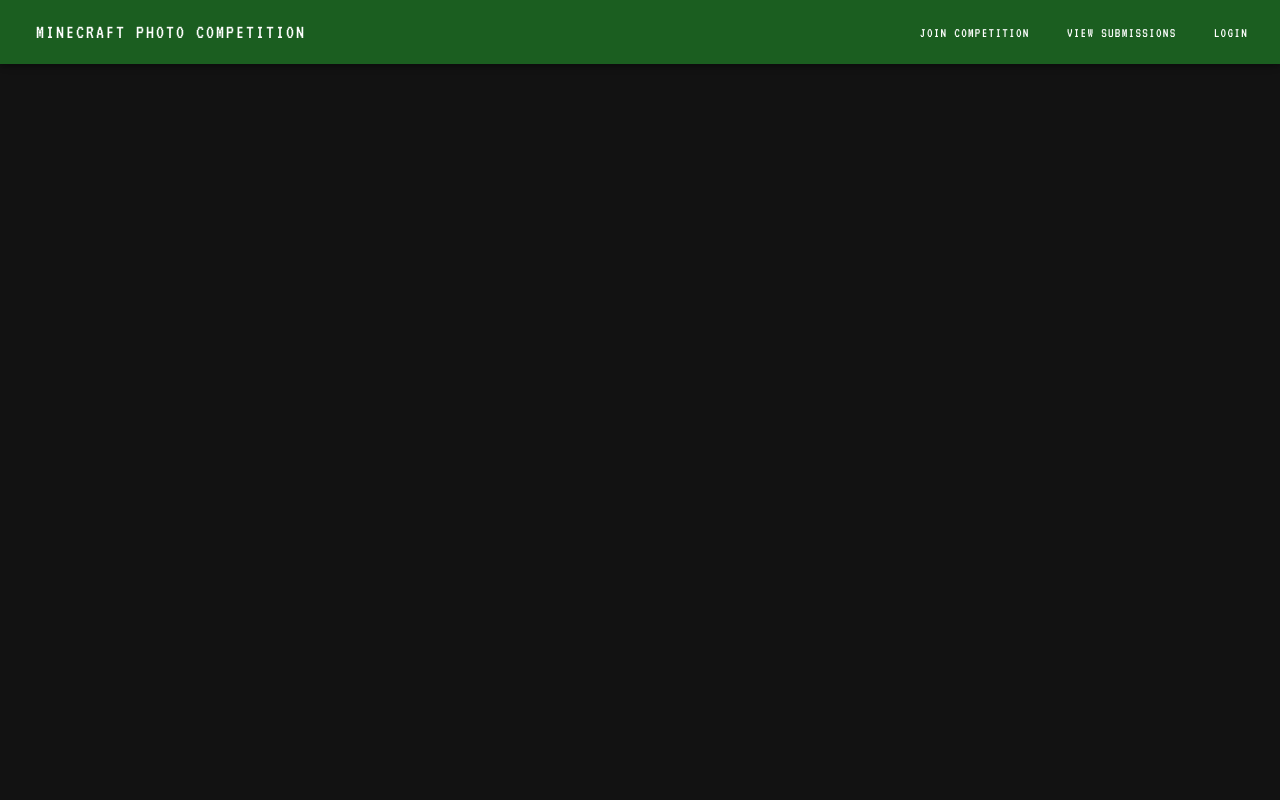
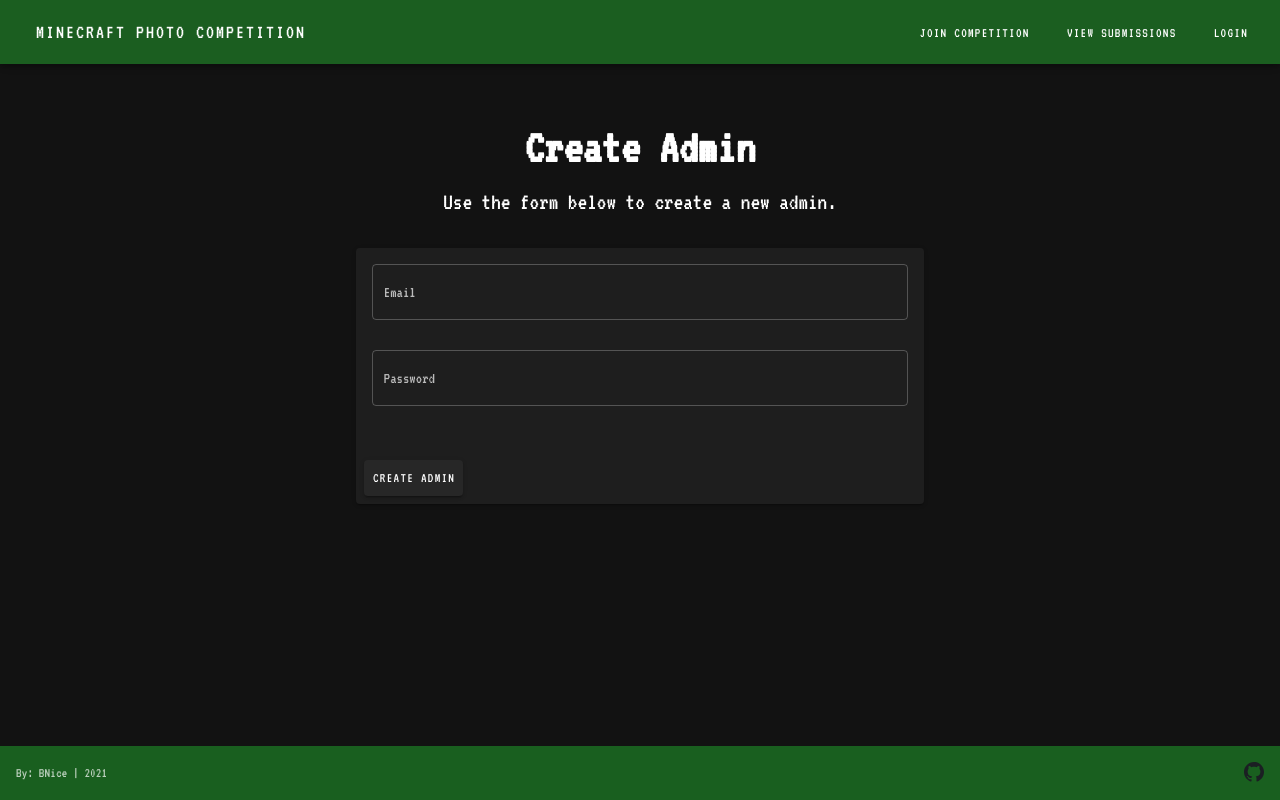
Before and after one commit to bSampson0/minecraft-comp, a Vue app: page /createadmin in a window 1280 px wide. Built offline with nearby package versions, Linux system fonts and the light colour scheme; no server answers; sample sign-in values are in the browser's storage.

Commit message:
lots of updates

```diff
--- a/package.json
+++ b/package.json
@@ -11,7 +11,6 @@
     "core-js": "^3.6.5",
     "cors": "^2.8.5",
     "firebase": "^8.6.1",
-    "firebase-admin": "^9.8.0",
     "gsap": "^3.6.1",
     "nodemailer": "^6.6.0",
     "vue": "^2.6.11",
--- a/src/App.vue
+++ b/src/App.vue
@@ -42,7 +42,7 @@
 
         <v-divider></v-divider>
         <v-list nav dense>
-          <v-list-item-group v-model="group">
+          <v-list-item-group>
             <v-list-item to="/addentry">
               <!-- <v-list-item-icon>
                 <v-icon>mdi-account</v-icon>
@@ -78,6 +78,26 @@
         </v-list>
       </v-navigation-drawer>
       <router-view />
+      <v-footer padless class="mt-12" absolute>
+        <v-card flat tile width="100%" color="#195f1f">
+          <v-card-text>
+            <v-row>
+              <v-col> By: BNice | 2021 </v-col>
+              <v-spacer> </v-spacer>
+              <v-col>
+                <v-img
+                  src="github.svg"
+                  height="20px"
+                  width="20px"
+                  href="https://github.com/bSampson0"
+                  target="_blank"
+                  class="ml-auto"
+                ></v-img>
+              </v-col>
+            </v-row>
+          </v-card-text>
+        </v-card>
+      </v-footer>
     </v-main>
   </v-app>
 </template>
--- a/src/components/EntryCard.vue
+++ b/src/components/EntryCard.vue
@@ -1,5 +1,5 @@
 <template>
-  <v-card width="500px" class="mt-2 mb-2">
+  <v-card width="500px" class="mt-2 mb-2" :href="href" target="_blank">
     <v-img contain :src="src" gradient="115deg, rgba(0,0,0,.6), rgba(0,0,0,0)">
       <v-card-title>{{ name }}</v-card-title>
       <v-card-text>
@@ -19,6 +19,7 @@
     src: String,
     uploadDate: String,
     rank: Number,
+    href: String,
   },
 };
 </script>
--- a/src/router/index.js
+++ b/src/router/index.js
@@ -72,6 +72,19 @@
       import(/* webpackChunkName: "about" */ "../views/Login.vue"),
   },
   {
+    path: "/createadmin",
+    name: "CreateAdmin",
+    // route level code-splitting
+    // this generates a separate chunk (about.[hash].js) for this route
+    // which is lazy-loaded when the route is visited.
+    component: () =>
+      import(/* webpackChunkName: "about" */ "../views/CreateAdmin.vue"),
+    meta: {
+      requiresAuth: true,
+    },
+  },
+
+  {
     path: "/admin",
     name: "Admin",
     // route level code-splitting
--- a/src/store/index.js
+++ b/src/store/index.js
@@ -25,6 +25,9 @@
     },
     SET_COMPS(state, val) {
       state.comps = val;
+    },
+    CLEAR_ENTRIES(state) {
+      state.entries.length = 0;
     },
   },
   actions: {
@@ -62,6 +65,17 @@
           console.log(err.message);
         });
     },
+    // Delete Admin
+    async deleteAdmin(uid) {
+      auth
+        .deleteUser(uid)
+        .then(() => {
+          console.log("Successfully deleted user.");
+        })
+        .catch((error) => {
+          console.log(`Error deleting message: ${error}`);
+        });
+    },
     // Get Competitions (for drop down selections throughout website)
     async getComps({ commit }) {
       let competitions = [];
@@ -97,19 +111,6 @@
         });
       commit("SET_ENTRIES", data);
     },
-    // Submit entry.
-    // async submitEntry(comp, name, imgURL, date) {
-    //   // Add entry to entries sub collection. (COMPETITIONS => COMP_NAME => ENTRIES)
-    //   db.collection("competitions")
-    //     .doc(comp)
-    //     .collection("entries")
-    //     .doc(name)
-    //     .set({
-    //       name: name,
-    //       img: imgURL,
-    //       uploadDate: date,
-    //     });
-    // },
   },
   modules: {},
 });
--- a/src/views/AddEntry.vue
+++ b/src/views/AddEntry.vue
@@ -101,6 +101,7 @@
           name: this.name,
           img: this.imgURL,
           uploadDate: new Date().toLocaleDateString("en-US"),
+          rank: 35,
         });
       this.$refs.form.reset();
       this.submitted = true;
--- a/src/views/Admin.vue
+++ b/src/views/Admin.vue
@@ -9,8 +9,7 @@
         <v-col cols="12" class="text-center">
           <v-btn class="mr-1" to="createComp">Create Competition</v-btn>
           <v-btn class="ml-1" to="rankings">Vote on Competition</v-btn>
-          <v-btn class="ml-1" disabled="true">Edit Admins</v-btn>
-          <v-btn class="ml-1" disabled="true">Add Admins</v-btn>
+          <v-btn class="ml-1" to="createadmin">New Admin</v-btn>
         </v-col>
       </v-row>
     </v-container>
@@ -29,9 +28,6 @@
       return this.$store.state.user.displayName;
     },
   },
-  methods: {
-    updateUser() {},
-  },
 };
 </script>
 
--- /dev/null
+++ b/src/views/CreateAdmin.vue
@@ -0,0 +1,66 @@
+<template>
+  <div>
+    <h1 class="text-center pt-12">Create Admin</h1>
+    <p class="text-center">Use the form below to create a new admin.</p>
+    <v-container class="fill-height">
+      <v-row align="center" justify="center">
+        <v-col cols="12" sm="6">
+          <v-card>
+            <v-form ref="admin">
+              <v-card-text>
+                <v-text-field
+                  v-model="email"
+                  label="Email"
+                  outlined
+                ></v-text-field>
+                <v-text-field
+                  v-model="password"
+                  label="Password"
+                  outlined
+                ></v-text-field>
+              </v-card-text>
+              <v-card-actions>
+                <v-btn @click="createAdmin">Create Admin</v-btn>
+              </v-card-actions>
+            </v-form>
+          </v-card>
+          <div class="submitted text-center" v-if="submitted">
+            Successfully created.
+          </div>
+        </v-col>
+      </v-row>
+    </v-container>
+  </div>
+</template>
+
+<script>
+import { auth } from "@/plugins/firebase";
+export default {
+  data() {
+    return {
+      submitted: false,
+      email: "",
+      password: "",
+    };
+  },
+  methods: {
+    createAdmin() {
+      auth
+        .createUserWithEmailAndPassword(this.email, this.password)
+        .then((userCredential) => {
+          const user = userCredential.user;
+          console.log(`User ${user} succesfully created.`);
+        })
+        .catch((error) => {
+          console.log(
+            `Error Code: ${error.code} - Error Message: ${error.message}`
+          );
+        });
+      this.submitted = true;
+      this.$refs.admin.reset();
+    },
+  },
+};
+</script>
+
+<style lang="scss" scoped></style>
--- a/src/views/Rankings.vue
+++ b/src/views/Rankings.vue
@@ -14,29 +14,31 @@
           outlined
         ></v-select>
       </v-row>
+      <v-row class="mt-0 pt-0">
+        <v-btn
+          width="100%"
+          @click="saveRankings"
+          color="blue"
+          :disabled="!ifChange"
+          >Save</v-btn
+        >
+      </v-row>
 
       <v-row v-if="entries.length != 0" justify="center">
         <v-col cols="12" md="6">
-          <h1 class="text-center">Winner</h1>
+          <h1>Winner</h1>
           <EntryCard
             :name="entries[0].name"
             :src="entries[0].img"
             :uploadDate="entries[0].uploadDate"
             :rank="parseInt('1')"
           />
-          <v-btn
-            width="500px"
-            @click="saveRankings"
-            color="blue"
-            :disabled="!ifChange"
-            >Save</v-btn
-          >
         </v-col>
         <v-col cols="12" md="6">
-          <h2 class="text-center">Set the rankings</h2>
-          <p class="text-center">Drag winner to top.</p>
+          <h2>Set the rankings</h2>
+          <p>Drag winner to top.</p>
           <draggable :list="entries" @change="updateRanks">
-            <span cols="12" v-for="entry in entries" :key="entry.rank">
+            <span cols="12" v-for="(entry, i) in entries" :key="i">
               <EntryCard
                 :name="entry.name"
                 :src="entry.img"
@@ -101,7 +103,7 @@
           .doc(entry.name)
           .update({
             // eslint-disable-next-line prettier/prettier
-            "rank": `"${i + 1}"`,
+            "rank": `${i + 1}`,
           });
       });
       this.ifChange = false;
--- a/src/views/Submissions.vue
+++ b/src/views/Submissions.vue
@@ -1,9 +1,11 @@
 <template>
-  <div class="pt-12">
-    <v-container>
-      <v-row>
-        <h1>Past Submissions</h1>
-      </v-row>
+  <div>
+    <Hero
+      name="Past Submissions"
+      description="Choose a competition to see
+        past submissions and rankings."
+    />
+    <v-container class="pt-10">
       <v-row>
         <v-col>
           <v-select
@@ -17,11 +19,13 @@
       </v-row>
       <v-row>
         <v-col cols="12" sm="4" v-for="(entry, i) in entries" :key="i">
-          <v-card :href="entry.img" target="_blank">
-            <v-card-title>{{ entry.name }}</v-card-title>
-            <v-img :src="entry.img" contain height="200px"></v-img>
-            <v-card-text> Date Submitted: {{ entry.uploadDate }} </v-card-text>
-          </v-card>
+          <EntryCard
+            :href="entry.img"
+            :name="entry.name"
+            :src="entry.img"
+            :uploadDate="entry.uploadDate"
+            :rank="parseInt(entry.rank)"
+          />
         </v-col>
       </v-row>
     </v-container>
@@ -29,11 +33,15 @@
 </template>
 
 <script>
-import { db } from "../plugins/firebase";
+import EntryCard from "@/components/EntryCard.vue";
+import Hero from "@/components/Hero.vue";
 export default {
+  components: {
+    EntryCard,
+    Hero,
+  },
   data() {
     return {
-      entries: [],
       selected: null,
     };
   },
@@ -41,24 +49,17 @@
     comps() {
       return this.$store.state.comps;
     },
+    entries() {
+      return this.$store.state.entries;
+    },
   },
   created() {
     this.getComps();
+    this.$store.commit("CLEAR_ENTRIES");
   },
   methods: {
-    like(entry) {
-      this.entries[entry].likes++;
-    },
-    async getData() {
-      this.entries.length = 0;
-      let collection = db.collection(
-        "competitions/" + this.selected + "/entries"
-      );
-      let documents = await collection.get();
-      documents.forEach((doc) => {
-        this.entries.push(doc.data());
-        console.log(doc.data());
-      });
+    getData() {
+      this.$store.dispatch("getEntries", this.selected);
     },
     getComps() {
       this.$store.dispatch("getComps");
```
Also changed, not shown: public/github.svg (added), 1 other file (tests, documents, lock files or other folders).
